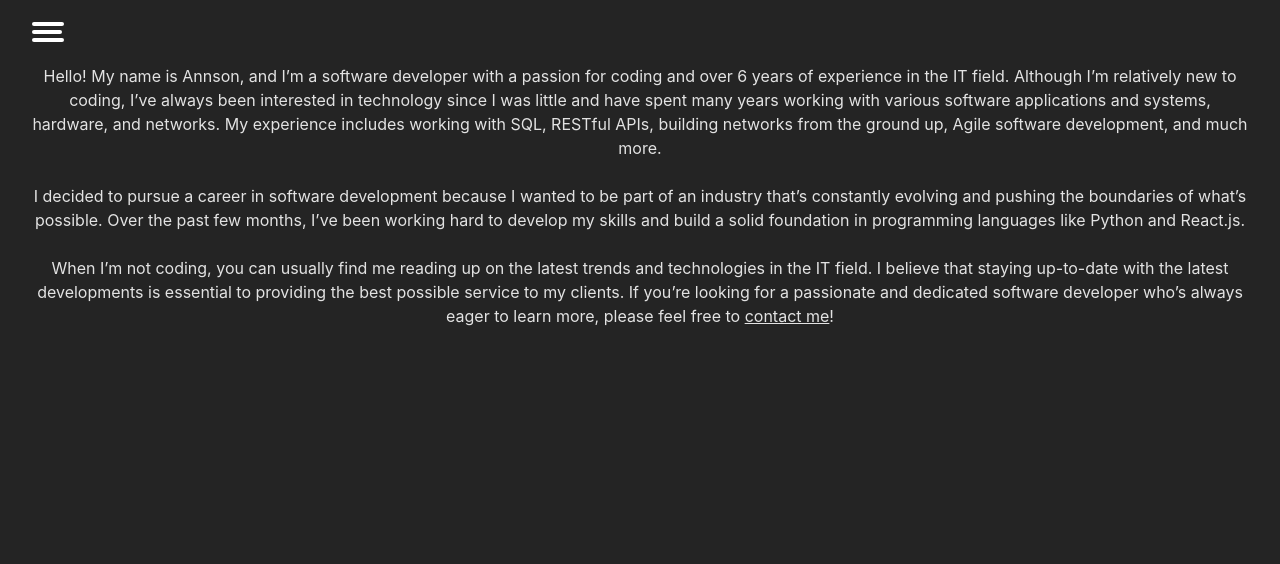
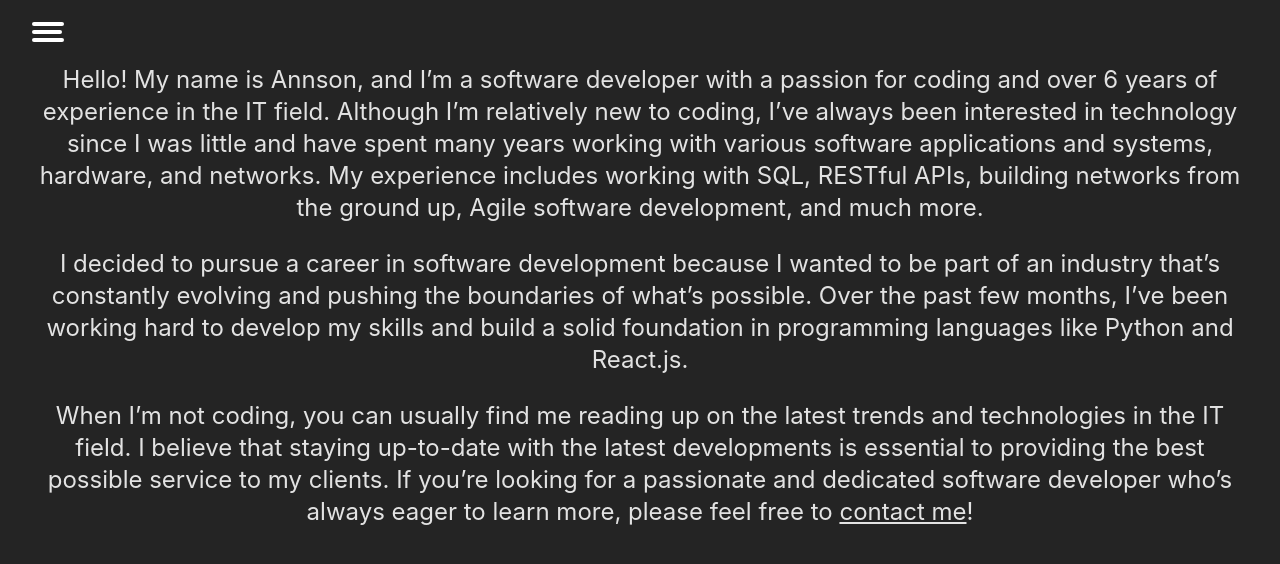
Before and after one commit to Fiestaman/fiestaman.github.io, a React (Vite) app: page /about in a window 1280 px wide. Shown: the top 564 px of the page. Built offline with nearby package versions, Linux system fonts and the light colour scheme.

Commit message:
increase font size on About page

```diff
--- a/src/pages/About.jsx
+++ b/src/pages/About.jsx
@@ -1,7 +1,7 @@
 export default function About() {
   return (
     <div className="About">
-      <p>
+      <p className="text-2xl">
         Hello! My name is Annson, and I’m a software developer with a passion
         for coding and over 6 years of experience in the IT field. Although I’m
         relatively new to coding, I’ve always been interested in technology
@@ -11,7 +11,7 @@ export default function About() {
         ground up, Agile software development, and much more.
       </p>
       <br />
-      <p>
+      <p className="text-2xl">
         I decided to pursue a career in software development because I wanted to
         be part of an industry that’s constantly evolving and pushing the
         boundaries of what’s possible. Over the past few months, I’ve been
@@ -19,7 +19,7 @@ export default function About() {
         programming languages like Python and React.js.
       </p>
       <br />
-      <p>
+      <p className="text-2xl">
         When I’m not coding, you can usually find me reading up on the latest
         trends and technologies in the IT field. I believe that staying
         up-to-date with the latest developments is essential to providing the
```
